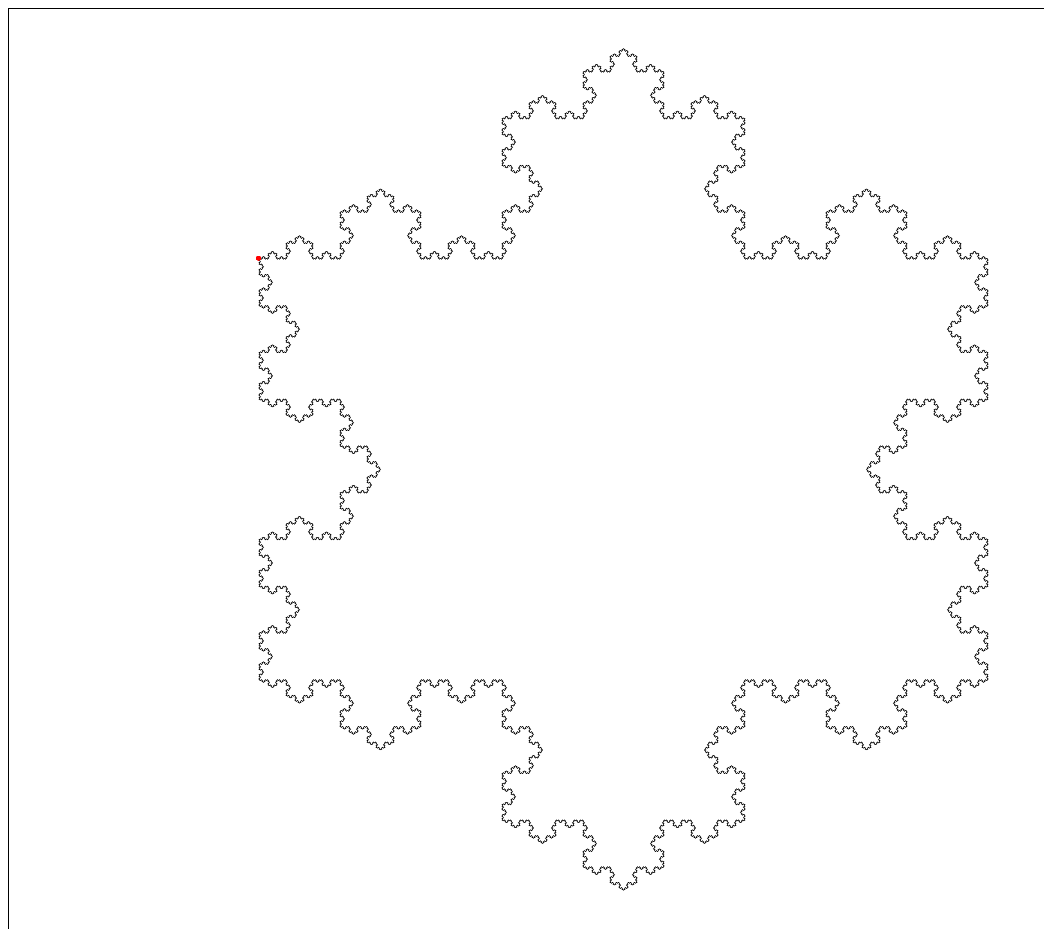
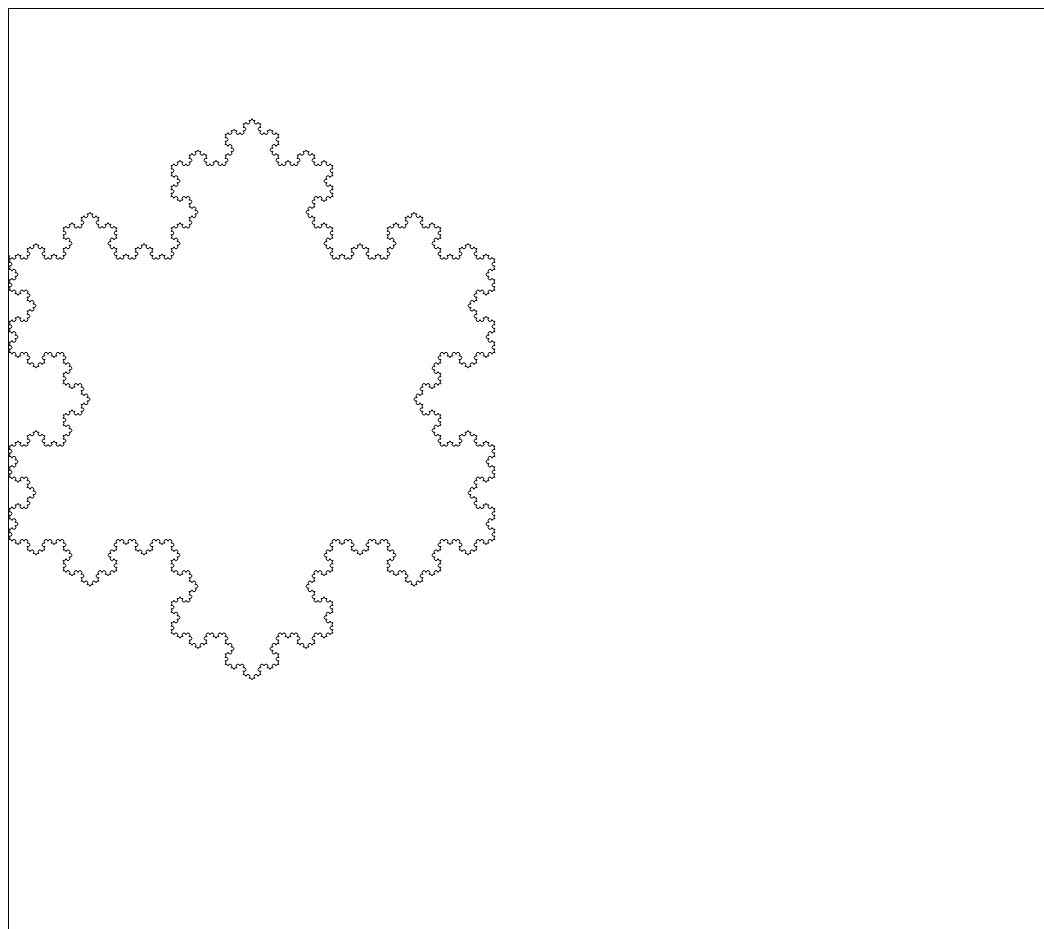
Before and after one commit to nadr0/L-S, a plain HTML site: page index.html in a window 1280 px wide. Shown: the top 929 px of the page, without its empty margins (0-1044 px from the left). Drawn offline with Linux system fonts and the light colour scheme.

Commit message:
examples in comments

```diff
--- a/index.html
+++ b/index.html
@@ -15,10 +15,23 @@
 		var canvas = document.getElementById("myCanvas");
 		var context = canvas.getContext('2d');
 
+		// Parameters
+		// Angle, Initial, iterations, Rule
 
+		// Von Koch snowflake variation, x = 0, y = 250
 		// 60, F, F+F--F+F
-		var T = new turtle(250,250);
-		var L = new LSystem(60,"F--F--F",6,"F+F--F+F");
+
+		// Von Koch snowflake, x = 0, y = 920
+		// 60, F--F--F, F+F--F+F
+
+		// Box, x = 0, y = 920
+		// 90, F+F+F+F, FF+F+F+F+FF
+		var x = 0;
+		var y = 250;
+		var iterations = 5;
+		var angle = 60;
+		var T = new turtle(x,y);
+		var L = new LSystem(angle,"F--F--F",iterations,"F+F--F+F");
 		L.decode();
 
 		function animate(){
--- a/turtle.js
+++ b/turtle.js
@@ -1,7 +1,7 @@
 function turtle(x,y){
 	this.pos = {x: x, y: y};
 	this.dir = {x: 1, y: 0};
-	this.unit = 1;
+	this.unit = 2;
 	this.angle = 90;
 	this.rad = Math.PI/180;
 }
```
